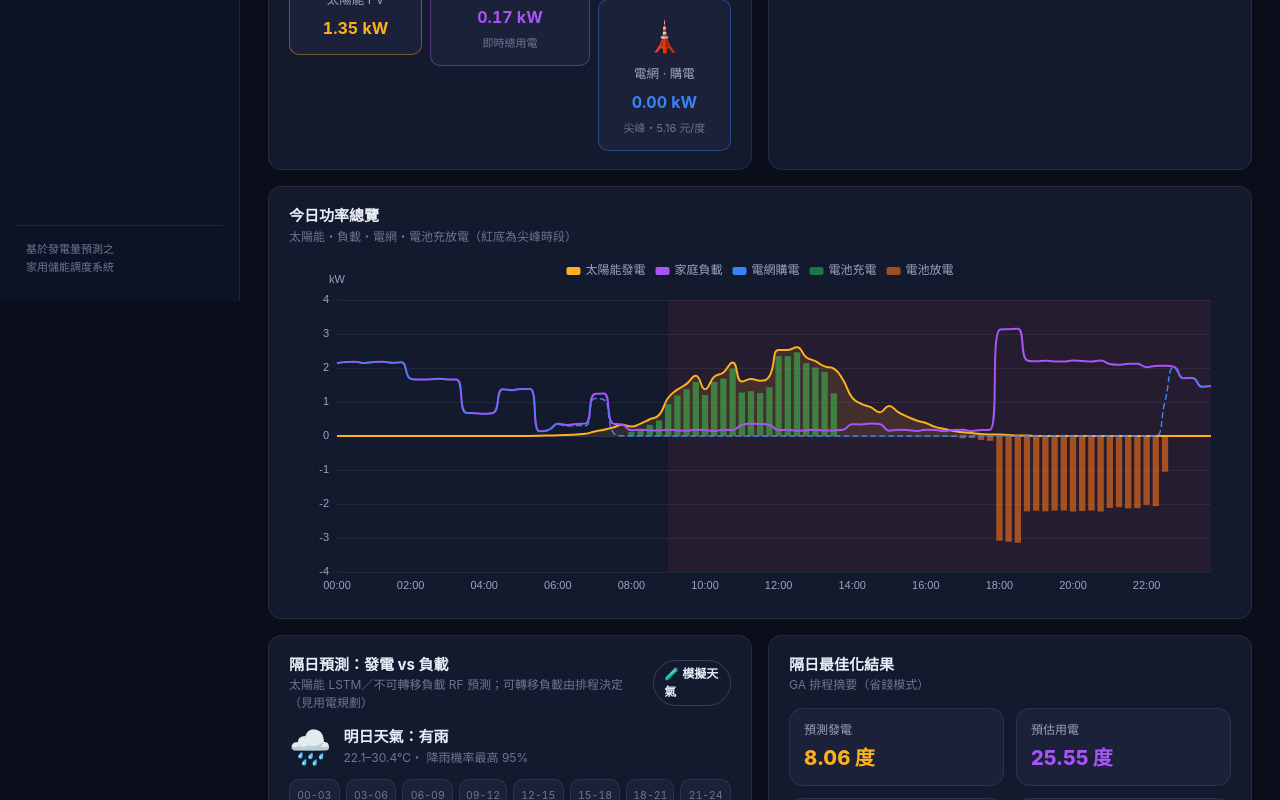
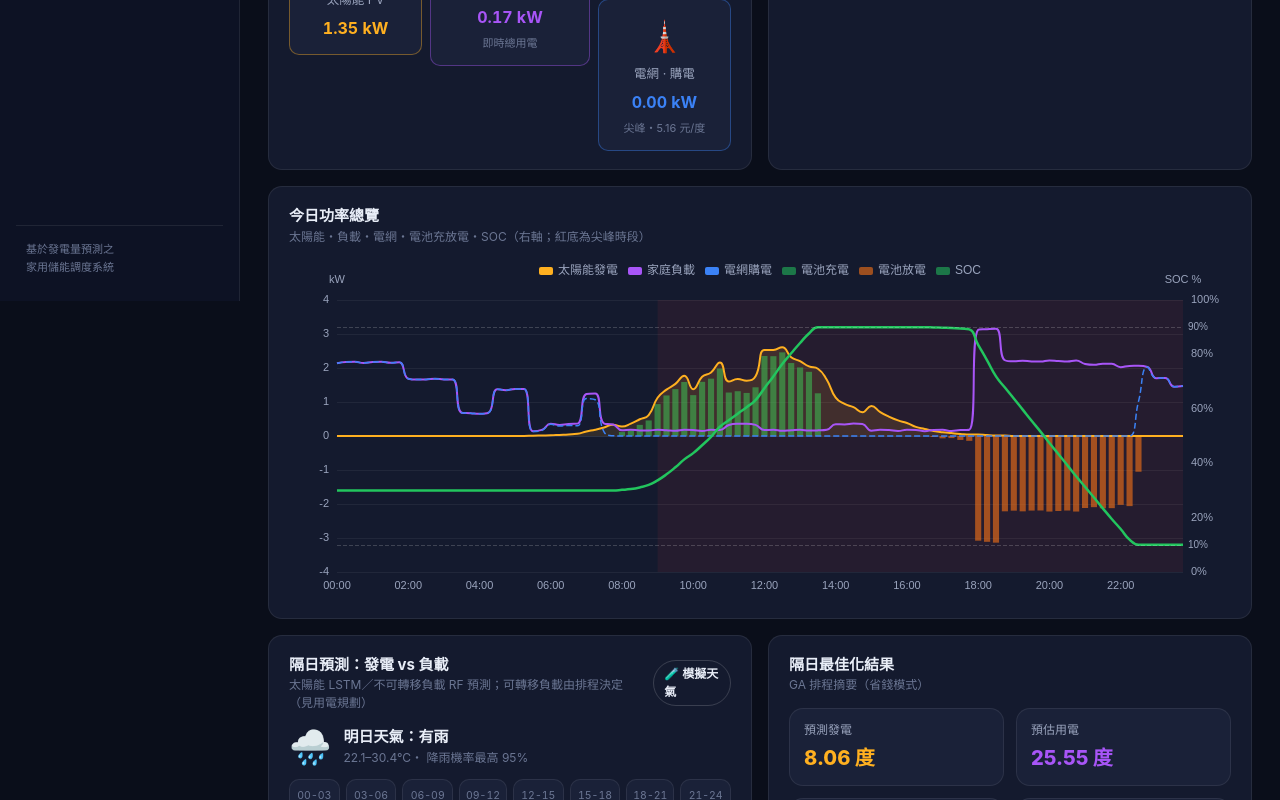
Before and after one commit to souptomorrow-collab/hems-dashboard, a React (Vite) app: page / in a window 1280 px wide. Shown: the part 499-1299 px from the top of the page. Built offline with nearby package versions, Linux system fonts and the light colour scheme.

Commit message:
今日功率總覽加上 SOC 曲線（右軸 0-100%，含 10/90% 上下限）

```diff
--- a/src/pages/Dashboard.jsx
+++ b/src/pages/Dashboard.jsx
@@ -14,6 +14,7 @@ import {
   baseGrid,
   peakMarkArea,
   rainMarkArea,
+  AXIS_TEXT,
 } from '../lib/charts.js'
 
 export default function Dashboard() {
@@ -43,12 +44,38 @@ export default function Dashboard() {
   const overviewOption = useMemo(() => {
     if (!today) return {}
     return {
-      tooltip: { ...baseTooltip, valueFormatter: (v) => `${(+v).toFixed(2)} kW` },
-      color: [COLORS.solar, COLORS.load, COLORS.grid, 'rgba(34,197,94,0.55)', 'rgba(249,115,22,0.6)'],
-      legend: { ...baseLegend, data: ['太陽能發電', '家庭負載', '電網購電', '電池充電', '電池放電'] },
-      grid: baseGrid,
+      tooltip: {
+        ...baseTooltip,
+        formatter: (ps) =>
+          `${ps[0].axisValueLabel}<br/>` +
+          ps
+            .map((p) => {
+              const val =
+                p.seriesName === 'SOC'
+                  ? `${Math.round(p.value)}%`
+                  : `${(+p.value).toFixed(2)} kW`
+              return `${p.marker}${p.seriesName}: ${val}`
+            })
+            .join('<br/>'),
+      },
+      color: [COLORS.solar, COLORS.load, COLORS.grid, 'rgba(34,197,94,0.55)', 'rgba(249,115,22,0.6)', COLORS.battery],
+      legend: { ...baseLegend, data: ['太陽能發電', '家庭負載', '電網購電', '電池充電', '電池放電', 'SOC'] },
+      grid: { ...baseGrid, right: 48 },
       xAxis: slotXAxis(),
-      yAxis: valueYAxis('kW'),
+      yAxis: [
+        valueYAxis('kW'),
+        {
+          type: 'value',
+          name: 'SOC %',
+          min: 0,
+          max: 100,
+          position: 'right',
+          nameTextStyle: { color: AXIS_TEXT, fontSize: 11 },
+          axisLabel: { color: AXIS_TEXT, fontSize: 11, formatter: '{value}%' },
+          axisLine: { show: false },
+          splitLine: { show: false },
+        },
+      ],
       series: [
         {
           name: '太陽能發電',
@@ -89,6 +116,22 @@ export default function Dashboard() {
           stack: 'batt',
           data: today.dischargeKw.map((v) => -v),
           itemStyle: { color: 'rgba(249,115,22,0.6)' },
+        },
+        {
+          name: 'SOC',
+          type: 'line',
+          yAxisIndex: 1,
+          smooth: true,
+          symbol: 'none',
+          data: today.socPct,
+          lineStyle: { width: 2.5, color: COLORS.battery },
+          markLine: {
+            silent: true,
+            symbol: 'none',
+            label: { color: AXIS_TEXT, fontSize: 10, formatter: '{c}%' },
+            lineStyle: { color: 'rgba(255,255,255,0.18)', type: 'dashed' },
+            data: [{ yAxis: 90 }, { yAxis: 10 }],
+          },
         },
       ],
     }
@@ -273,7 +316,7 @@ export default function Dashboard() {
       {/* 今日總覽 */}
       <Panel
         title="今日功率總覽"
-        sub="太陽能・負載・電網・電池充放電（紅底為尖峰時段）"
+        sub="太陽能・負載・電網・電池充放電・SOC（右軸；紅底為尖峰時段）"
         className="mt-16"
       >
         <EChart option={overviewOption} height={340} />
```
